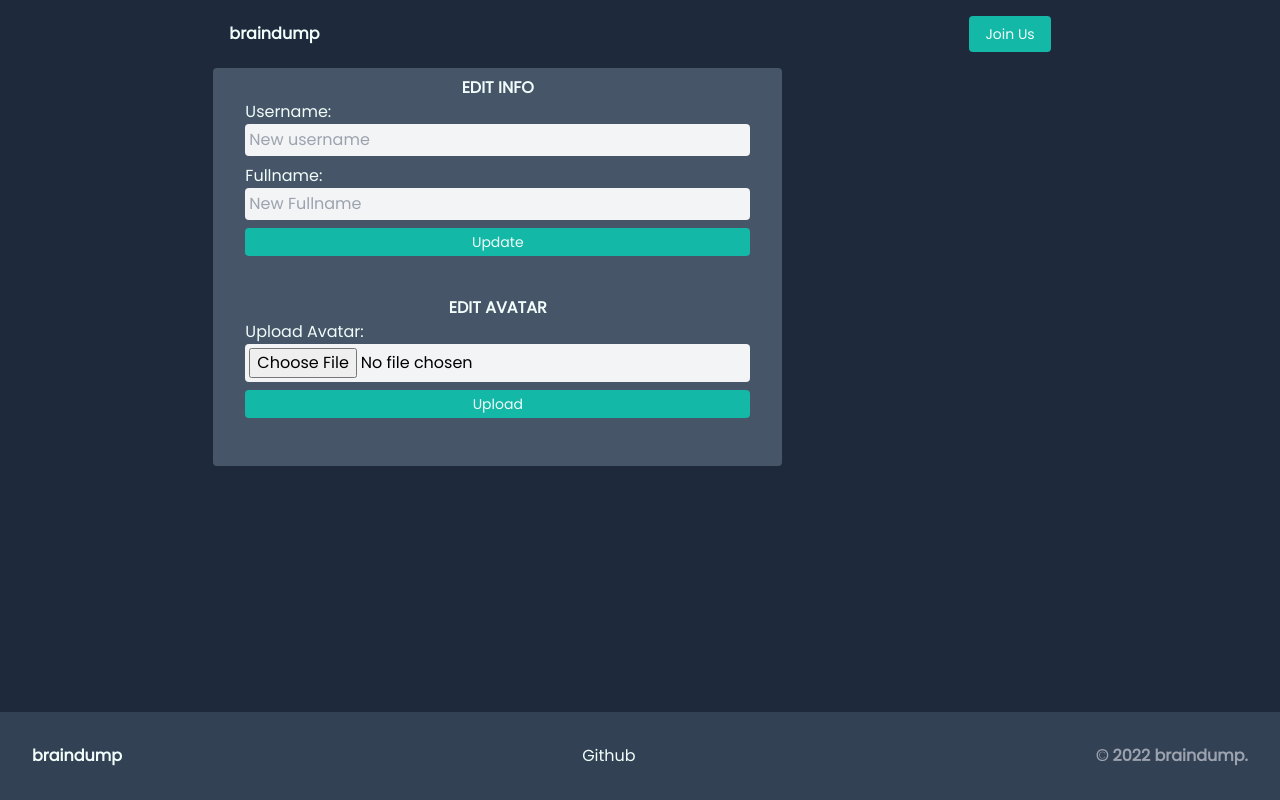
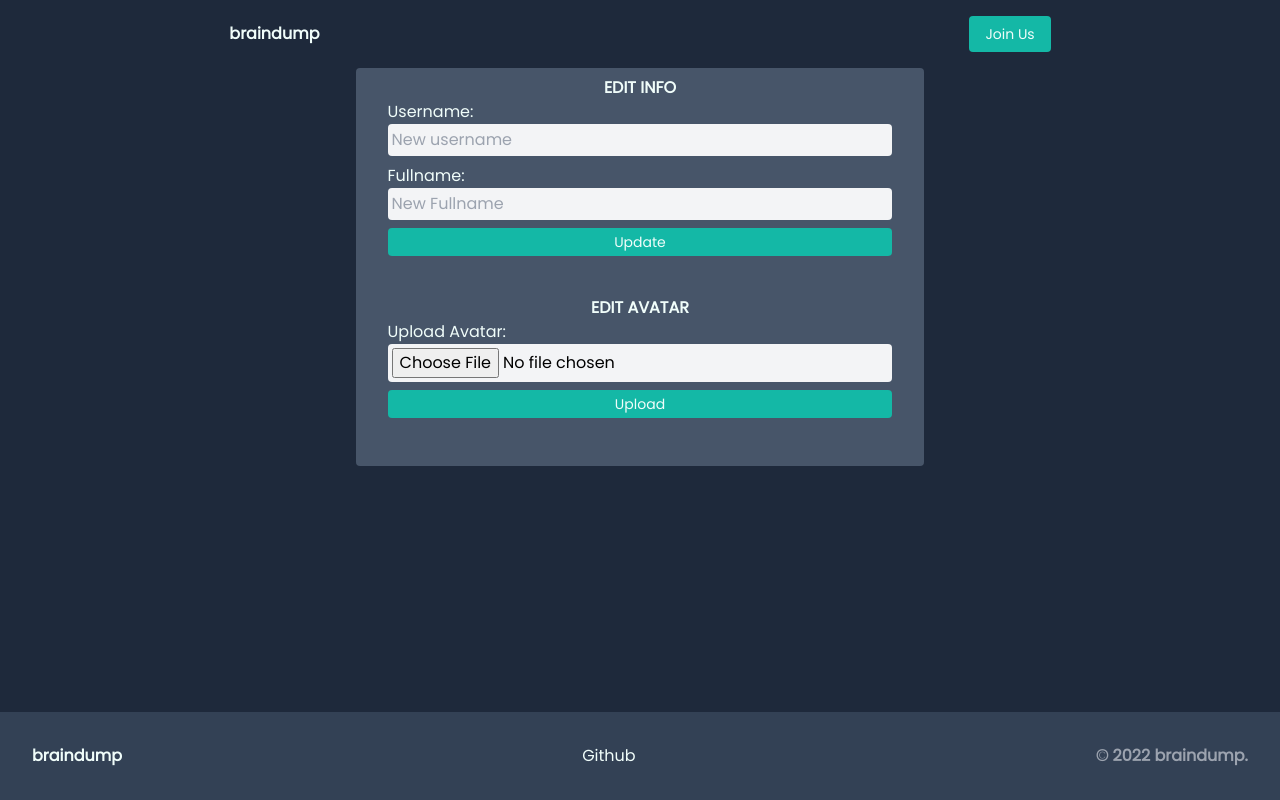
Before and after one commit to demirsergen/brain-dump, a Next.js app: page /updateprofile in a window 1280 px wide. Built offline with nearby package versions, Linux system fonts and the light colour scheme; no server answers.

Commit message:
update styling

```diff
--- a/components/AllPosts.jsx
+++ b/components/AllPosts.jsx
@@ -31,7 +31,7 @@ const AllPosts = () => {
   const environment = process.env.NODE_ENV;
 
   return (
-    <div className="bg-slate-600 rounded p-2 flex flex-col gap-2 flex-grow">
+    <div className="bg-slate-600 rounde w-full d p-2 flex flex-col gap-2 flex-grow">
       <h1 className="text-teal-50 text-center font-bold">
         Latest Posts
       </h1>
--- a/pages/dashboard.jsx
+++ b/pages/dashboard.jsx
@@ -3,7 +3,7 @@ import AllPosts from '../components/AllPosts';
 
 const Dashboard = () => {
   return (
-    <div>
+    <div className="shadow p-2 bg-slate-600 rounded mx-auto w-2/3">
       <AllPosts />
     </div>
   );
--- a/pages/updateprofile.jsx
+++ b/pages/updateprofile.jsx
@@ -4,7 +4,7 @@ import UpdateAvatar from '../components/updateUserInfo/UpdateAvatar';
 
 const UpdateProfile = () => {
   return (
-    <div className="py-2 bg-slate-600 rounded md:w-1/2 lg:w-2/3">
+    <div className="py-2 bg-slate-600 mx-auto rounded md:w-1/2 lg:w-2/3">
       <UpdateInfo />
       <UpdateAvatar />
     </div>
```
